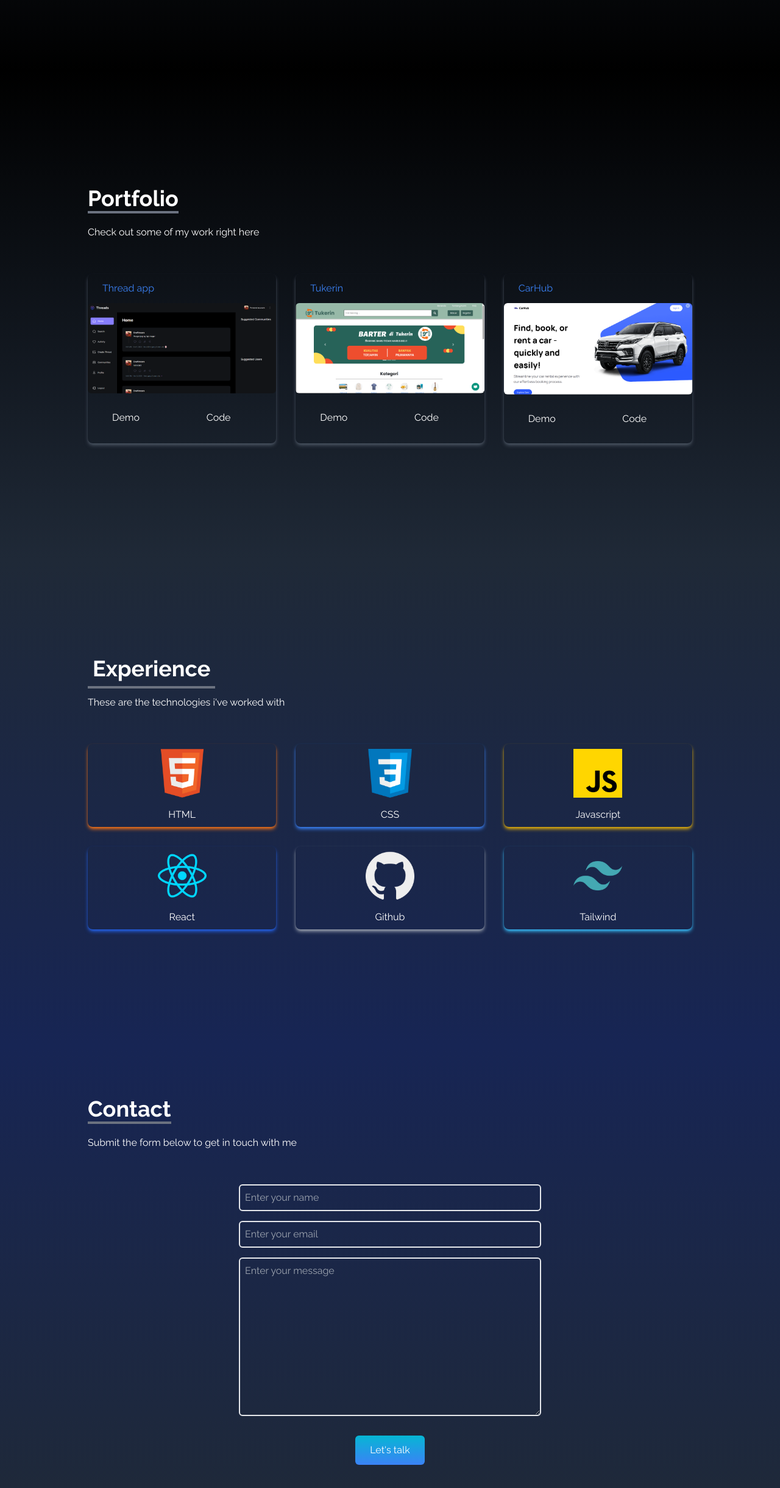
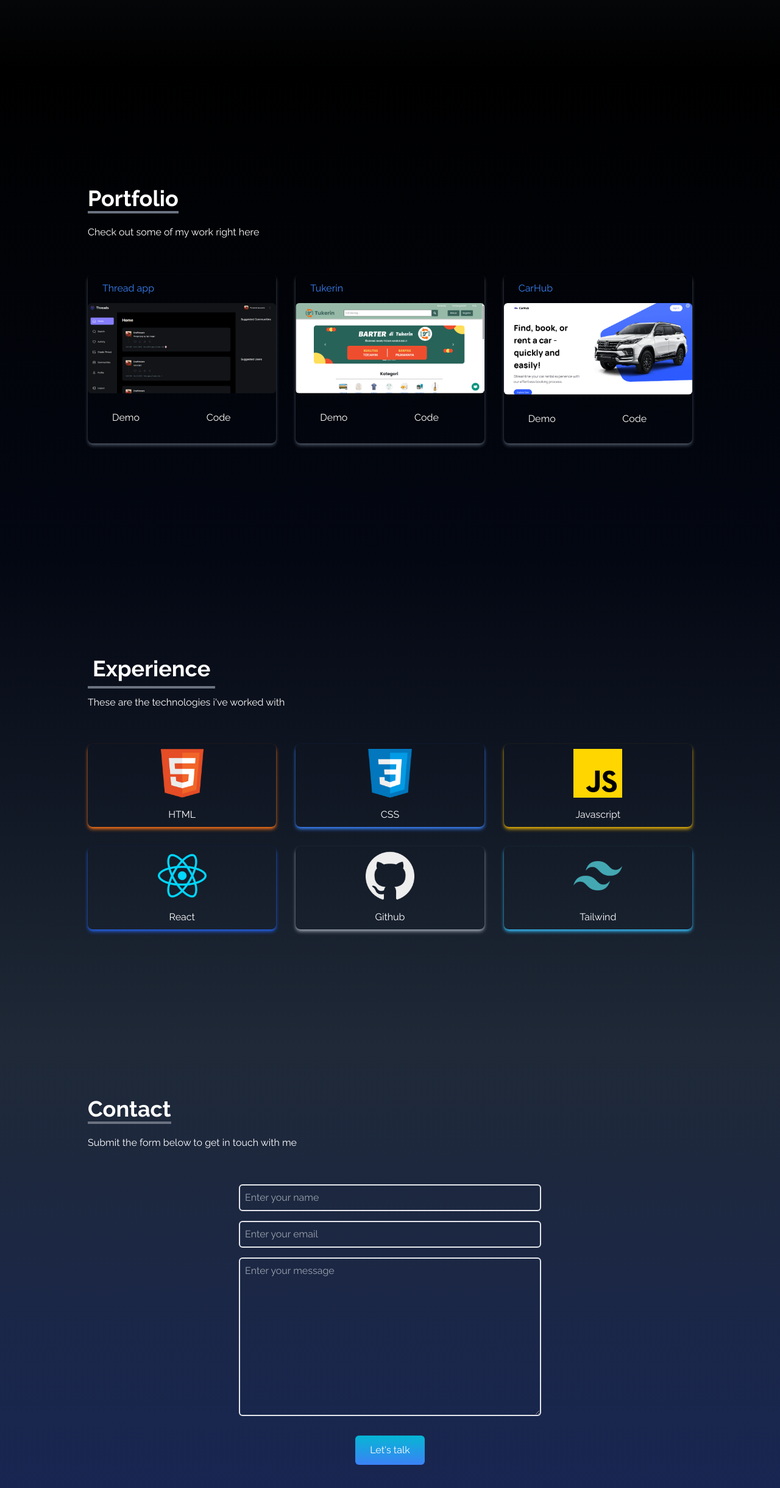
Before and after one commit to EvoVincere/portoLandingpage, a React (Create React App) app: page / in a window 1280 px wide. Shown: the part 1484-3924 px from the top of the page at 61% size. Built offline with nearby package versions, Linux system fonts and the light colour scheme.

Commit message:
fix some features

```diff
--- a/src/components/About.jsx
+++ b/src/components/About.jsx
@@ -14,7 +14,7 @@ const About = () => {
             <p className='text-xl mt-20'>
             I am a fresh graduate of S1 Computer Engineering from Telkom University Bandung with a GPA of 3.31. During my 4 years of college,
             I actively participated in various events in student organizations and one of them was the logistics coordinator at the Telkom Esport Championship event in 2021.
-            I was also a practicum assistant for network security in the 2022-2023 period. I am also an alumni of the MSIB coding Batch 3 program Front End React Developer program in 2022.
+            I was also a practicum assistant for network security in the 2022-2023 period. I am also an alumni of the MSIB Dicoding Batch 3 program Front End React Developer program in 2022.
             Currently, I am very interested in gaining experience in the field of web development, especially the react framework.
             </p>
         </div>
--- a/src/components/Contact.jsx
+++ b/src/components/Contact.jsx
@@ -3,7 +3,7 @@ import React from 'react'
 const Contact = () => {
   return (
     <div name='contact' className='w-full h-screen
-    bg-gradient-to-b from-blue-950 to-gray-800 text-white'>
+    bg-gradient-to-b from-gray-800 to-blue-950 text-white'>
         <div className='flex flex-col p-4 justify-center max-w-screen-lg mx-auto h-full'>
             <div className='pb-8'>
                 <p className='text-4xl font-bold inline border-b-4 border-gray-500'>Contact</p>
--- a/src/components/Experience.jsx
+++ b/src/components/Experience.jsx
@@ -58,7 +58,7 @@ const Experience = () => {
 
   return (
     <div name='experience' className='bg-gradient-to-b
-    from-gray-800 to-blue-950 w-full text-white md:h-screen'>
+    from-gray-950 to-gray-800 w-full text-white md:h-screen'>
         <div className='max-w-screen-lg mx-auto p-4
         flex flex-col justify-center w-full h-full text-white'>
             <div>
--- a/src/components/Portfolio.jsx
+++ b/src/components/Portfolio.jsx
@@ -29,7 +29,7 @@ const Portfolio = () => {
   ]
   return (
     <div name="portfolio" className='bg-gradient-to-b
-     from-black to-gray-800 w-full text-white md:h-screen'>
+     from-black to-gray-950 w-full text-white md:h-screen'>
         <div className='max-w-screen-lg p-4 mx-auto flex flex-col justify-center w-full h-full'>
             <div className='pb-8'>
                 <p className='text-4xl font-bold inline border-b-4 border-gray-500'>Portfolio</p>
```
